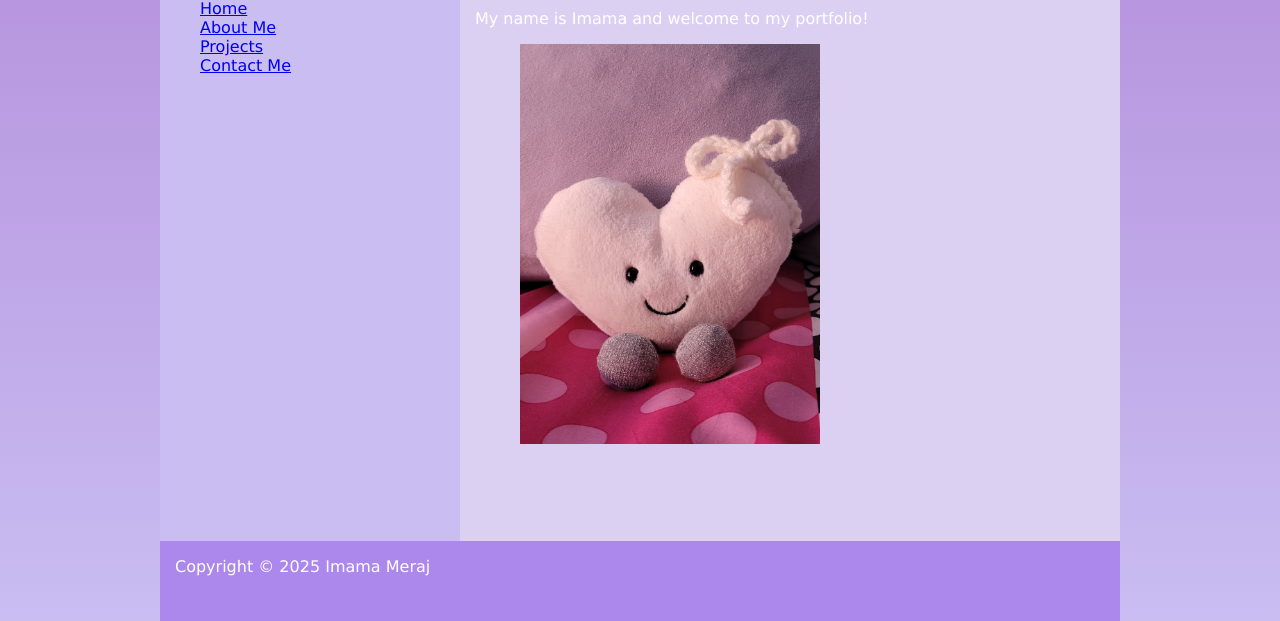
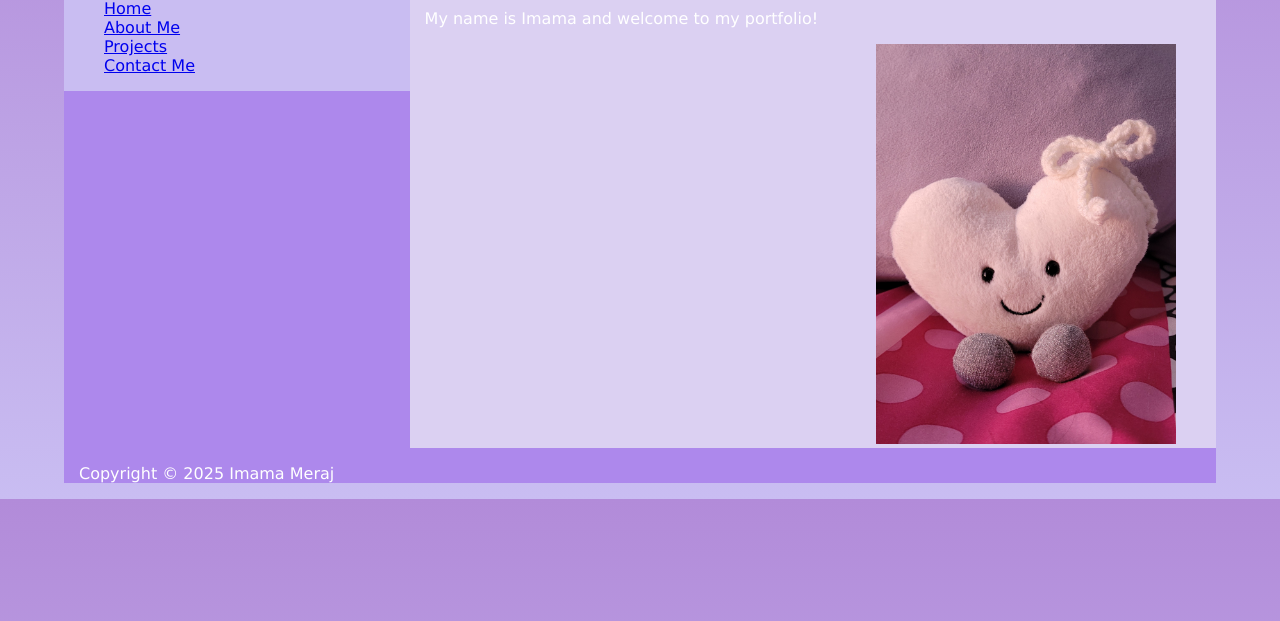
Before and after one commit to Imama-M/Portfolio, a plain HTML site: page home.html in a window 1280 px wide. Shown: the part 179-800 px from the top of the page. Drawn offline with Linux system fonts and the light colour scheme.

Commit message:
another commit

```diff
--- /dev/null
+++ b/desktop.css
@@ -0,0 +1,41 @@
+@charset "UTF-8";
+
+#wrapper{
+width:90%;
+height: auto;
+margin-left: auto;
+margin-right: auto;
+background-color:rgb(173, 136, 236) ;
+}
+
+
+#left-column{
+float:left;
+width: 30%;
+height: auto;
+background-color:#C9BDF2;
+}
+
+#right-column{
+float:left;
+width: 70%;
+height: auto;
+background-color:#DBD0F2;
+}
+
+.box{
+float: left;
+width:45%;
+margin:2%;
+
+
+}
+
+#picture{
+float:right;
+padding-right:5%;
+}
+
+.clear{
+clear:both;
+}
--- a/home.css
+++ b/home.css
@@ -9,7 +9,7 @@
 #9080F2
 
 ahh tbh ion really fw this current scheme so i might change it lowk
-
+nvm im too lazy to change it now screw it
 */
 
 body {
@@ -29,7 +29,8 @@ margin:0px;
 
 /* The wrapper ID style is used with a div tag to provide a 960px wide page */
 #wrapper {
-width: 960px;height: 800px;
+width: 90%;
+height: auto;
 margin-left: auto;
 margin-right: auto;
 background-color:rgb(173, 136, 236) ;
@@ -38,21 +39,24 @@ background-color:rgb(173, 136, 236) ;
 /* The right-column ID style is floated right */
 #right-column {
 float: right;
-width: 660px;height: 600px;
+width: 70%;
+height: auto;
 background-color:#DBD0F2;
-}
-
-/* placement for the picture */
-#picture {
-float: right;
-padding-right: 300px;
 }
 
 /* The left-column ID style is floated left */
 #left-column {
 float: left;
-width: 300px;background-color:#C9BDF2;
-height:600px;
+width: 30%;
+background-color:#C9BDF2;
+height:auto;
+}
+
+
+/* placement for the picture */
+#picture {
+float: right;
+padding-right: 5%;
 }
 
 /* Defining a style for a set of tags separated by commas applies the style to
@@ -68,9 +72,13 @@ height:120px;
 background-color:linear-gradient(top,#DBD0F2 0%, #8e79d9 100%);
 }
 
-
-
 /* This clear class style terminates float */
 .clear{
 clear: both;
 }
+
+#footer{
+height:80px;
+color:white;
+background-color: #8e79d9;
+}
--- a/home.html
+++ b/home.html
@@ -6,11 +6,18 @@
     characters-->
     <meta charset="UTF-8">
     <!--makes sure the site shows properly on mobile-->
-    <meta name ="viewport" content="width=device-width, initial-scale=1.0">
+    <meta name ="viewport" content="width=device-width, initial-scale=1">
     <!--the title-->
     <title>Home Page</title>
     <!-- The following line links to our css file-->
     <link rel="stylesheet" type="text/css" href="home.css">
+
+    <!-- linking the responsive css files -->
+    <link rel="stylesheet" href="desktop.css" media="screen and (min-width:960px)">
+    <link rel="stylesheet" href="tablet.css" media="screen and (min-width:481px) and (max-width: 960px)">
+    <link rel="stylesheet" href="mobile.css" media="screen and (max-width:480px)">
+
+
 </head>
 
 <!--Content visible in the actual browser's starts here-->
@@ -45,7 +52,7 @@
             <p> My name is Imama and welcome to my portfolio!</p>
 
             <div id="picture">
-            <img src="JellyCat.jpg" alt="Center Aligned" width="300" height="400">
+            <img src="JellyCat.jpg" width="300" height="400">
         </div>
 
         </div>
--- /dev/null
+++ b/mobile.css
@@ -0,0 +1,41 @@
+@charset "UTF-8";
+
+/* this is the css file for mobile fluidness*/
+
+#wrapper{
+width: 100%;
+height: auto;
+margin-left: auto;
+margin-right: auto;
+background-color:rgb(173, 136, 236) ;
+
+}
+
+
+#left-column{
+float: none;
+width: 100%;
+height: auto;
+background-color:#C9BDF2;
+
+}
+
+#right-column{
+float: none;
+width: 100%;
+height: auto;
+background-color:#DBD0F2;
+
+}
+
+.box{
+float: none;
+width: 100%;
+margin: 5px 0;
+}
+
+#picture{
+float: none;
+padding-right: 0%;
+text-align: center;
+}
--- /dev/null
+++ b/tablet.css
@@ -0,0 +1,40 @@
+@charset "UTF-8";
+
+/* this is the css file for tablet fluidness*/
+
+#wrapper{
+width: 95%;
+height: auto;
+margin-left: auto;
+margin-right: auto;
+background-color:rgb(173, 136, 236) ;
+
+}
+
+
+#left-column{
+float: left;
+width: 40%;
+height: auto;
+background-color:#C9BDF2;
+
+}
+
+#right-column{
+float: right;
+width: 60%;
+height: auto;
+background-color:#DBD0F2;
+
+}
+
+.box{
+float:left;
+width: 48%;
+margin: 1%;
+}
+
+#picture{
+float: right;
+padding-right: 3%;
+}
```
Also changed, not shown: about.html (+7 -0 lines), contact.html (+9 -3 lines), projects.css (+5 -4 lines), projects.html (+12 -1 lines), 1 other file.
